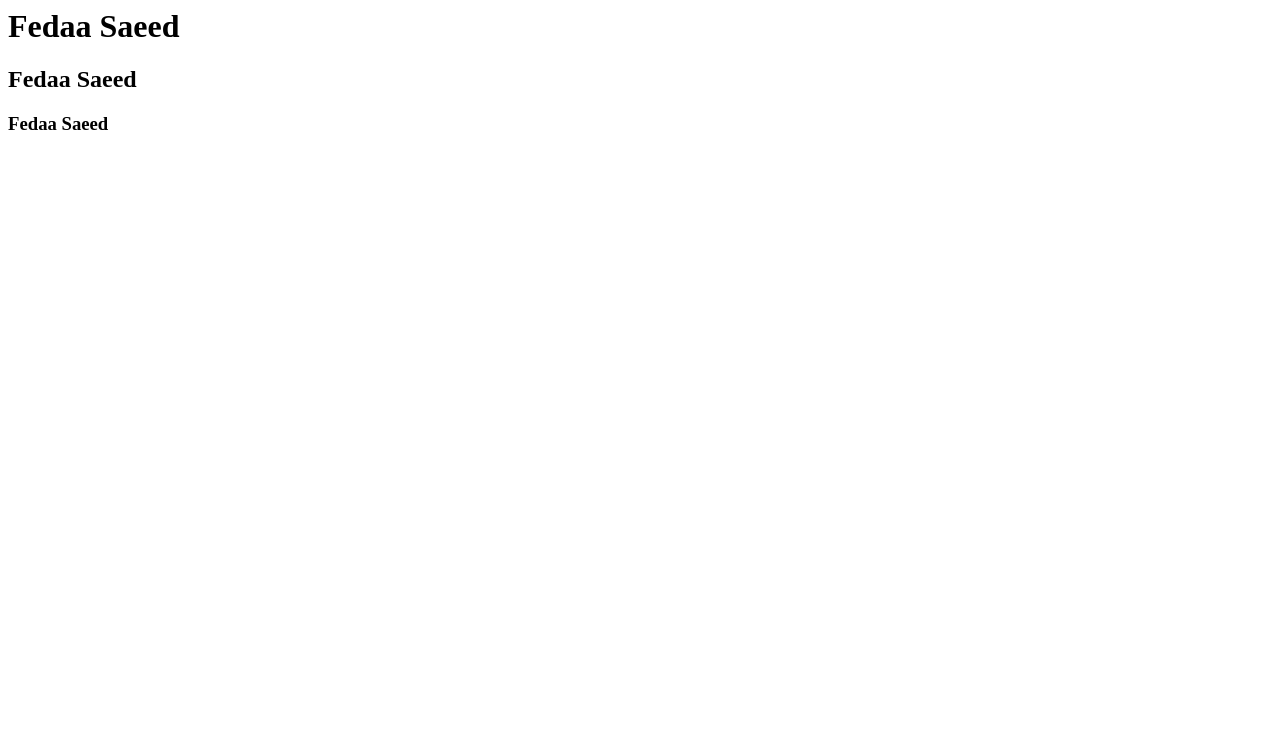
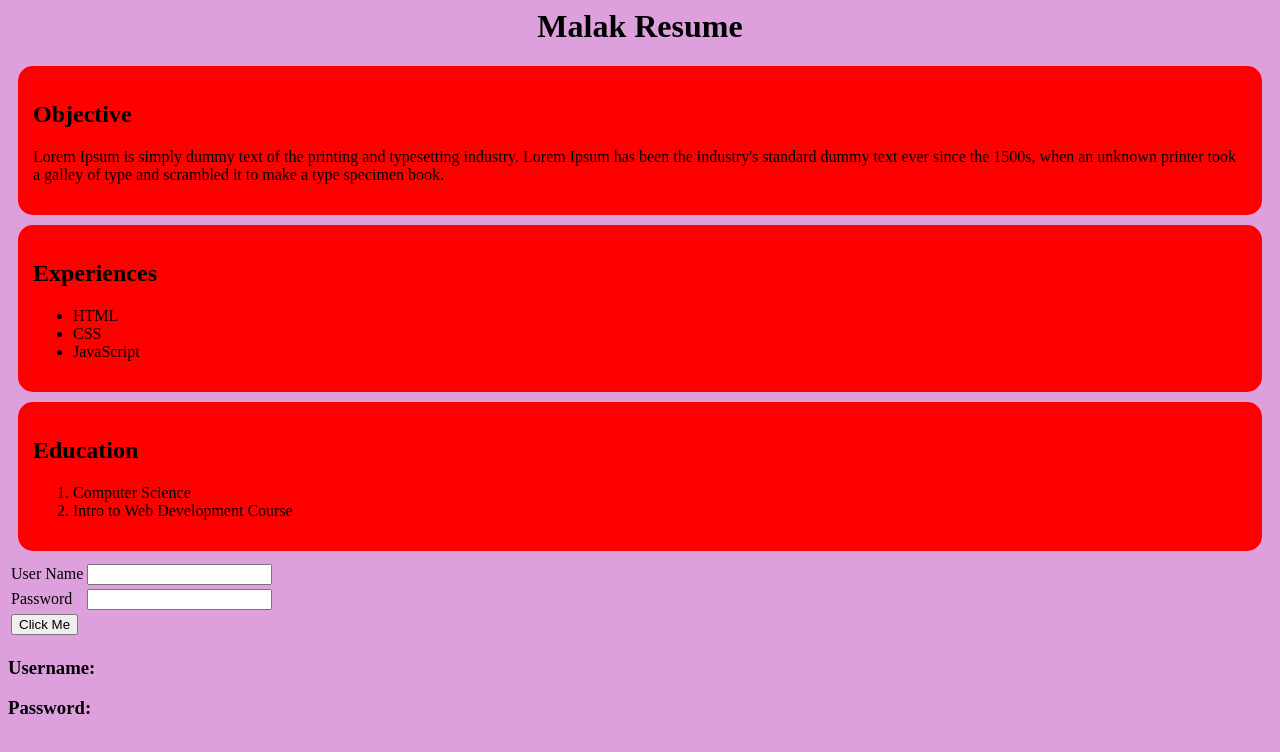
Before and after one commit to HassanIsmail164/BasicHTMLFile, a plain HTML site: page index.html in a window 1280 px wide. Drawn offline with Linux system fonts and the light colour scheme.

Commit message:
push resume with the team

```diff
--- /dev/null
+++ b/index.css
@@ -0,0 +1,18 @@
+body{
+	background-color: plum;
+}
+
+.title-style{
+	text-align: center;
+}
+
+.section-style{
+	background-color: red;
+	padding: 15px;
+	margin: 10px;
+	border-radius: 15px;
+}
+
+.section-style:hover{
+	background-color: orange;
+}
--- a/index.html
+++ b/index.html
@@ -1,3 +1,50 @@
-<h1>Fedaa Saeed</h1>
-<h2>Fedaa Saeed</h2>
-<h3>Fedaa Saeed</h3>
+<head>
+	<link rel="stylesheet" href="./index.css">
+	<script src="./index.js"></script>
+</head>
+
+<body onload="start()">
+	<h1 onclick="onTitleHover()" class="title-style">Malak Resume</h1>
+
+	<section class="section-style">
+		<h2>Objective</h2>
+		<p>Lorem Ipsum is simply dummy text of the printing and typesetting industry. Lorem Ipsum has been the
+			industry's standard dummy text ever since the 1500s, when an unknown printer took a galley of
+			type and scrambled it to make a type specimen book.</p>
+	</section>
+
+	<section class="section-style">
+		<h2>Experiences</h2>
+		<ul class="">
+			<li>HTML</li>
+			<li>CSS</li>
+			<li>JavaScript</li>
+		</ul>
+	</section>
+
+	<section class="section-style">
+		<h2>Education</h2>
+		<ol>
+			<li>Computer Science</li>
+			<li>Intro to Web Development Course</li>
+		</ol>
+	</section>
+
+	<table>
+		<tr>
+			<td>User Name</td>
+			<td><input id="username" type="text"></td>
+		</tr>
+		<tr>
+			<td>Password</td>
+			<td><input id="password" type="text"></td>
+		</tr>
+		<tr>
+			<td><button onclick="ShowMe()">Click Me</button></td>
+		</tr>
+	</table>
+
+	<h3 id="display_username">Username: </h3>
+	<h3 id="display_password">Password: </h3>
+	<!-- <img src="./leb.png" alt="Lebanon Map" title="Lebanon Map"> -->
+</body>
--- /dev/null
+++ b/index.js
@@ -0,0 +1,52 @@
+
+function Sum() {
+	username = document.getElementById('username').value
+	password = document.getElementById('password').value
+
+	sum = parseInt(username) + parseInt(password)
+	alert(sum)
+}
+
+
+
+function ShowMe() {
+	username = document.getElementById('username').value
+	password = document.getElementById('password').value
+	display_username = document.getElementById('display_username').innerText =
+	"Username: " + username
+	display_password = document.getElementById('display_password').innerHTML =
+	"Username: " + password
+
+}
+
+function onTitleHover() {
+	alert('Daniel')
+}
+
+var x = 1
+y = 2
+let hassan = 4
+const pi = 3.14
+
+
+
+
+// object
+student1 = {name : "Fidaa" , age : 30}
+student2 = {name: "Badih", age: 120 }
+// alert(student2.name)
+
+// Array of names
+names = ["Elena", "Salaman", "Yara", "Malak"]
+
+// Array of numbers
+numbersArray = [1, 2, 3, 4, 5]
+
+// Array of objects
+students = [
+	{ name: "Fidaa", age: 30 },
+	{ name: "Badih", age: 15 }
+]
+
+// alert(names[3])
+alert(numbersArray.slice(1,4))
```
Also changed, not shown: leb.png (added).
